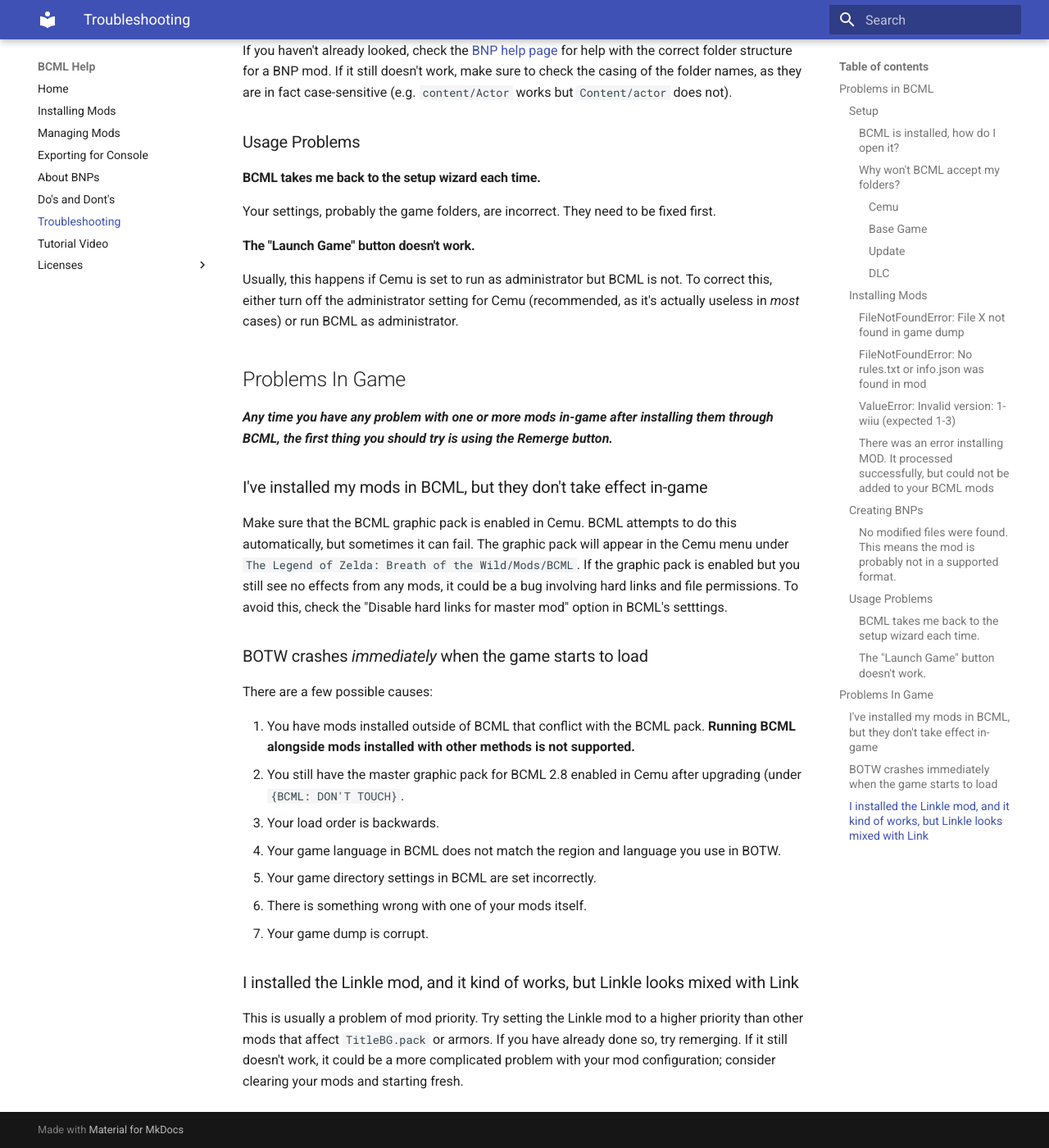
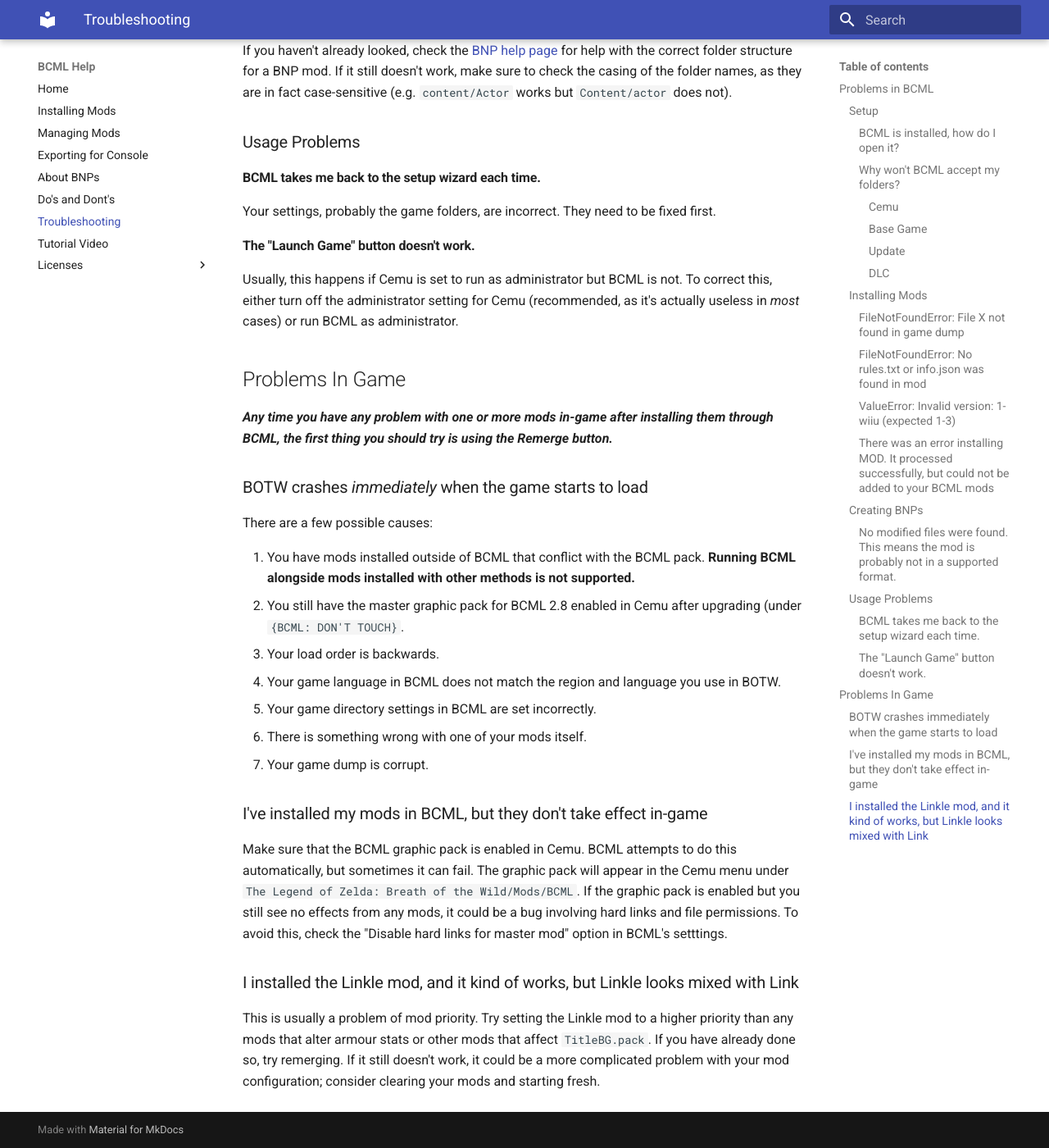
Before and after one commit to NiceneNerd/BCML, an MkDocs documentation site: the page built from docs/trouble.md, in a window 1280 px wide and 1400 px high, scrolled down 2371 px. Shown: the whole window at 82% size. Built offline with MkDocs 1.6.1 and Material for MkDocs 9.7.7, drawn with Linux system fonts in a browser that asks for light colours; some of the changed text lies outside the part shown.

Commit message:
Docs: Minor tweaks

```diff
--- a/docs/trouble.md
+++ b/docs/trouble.md
@@ -1,7 +1,7 @@
 # Troubleshooting
 
-***Any time you have any problem with one or more mods in-game after installing them
-through BCML, the first thing you should try is using the Remerge button.***
+**_Any time you have any problem with one or more mods in-game after installing them
+through BCML, the first thing you should try is using the Remerge button._**
 
 There are a lot of things that can go wrong trying to merge and manage mods for BOTW.
 Check here for some basic help for common problems.
@@ -32,7 +33,7 @@ some Cemu installations, this may be inside a folder named `BIN`.
 
 ##### Base Game
 
-*(Required)* Must be the root folder for the BOTW ROM, excluding the executable or meta.
+_(Required)_ Must be the root folder for the BOTW ROM, excluding the executable or meta.
 For Wii U/Cemu, this may be separate from Cemu's MLC storage, or, if it is, it will use
 the title ID that ends in `0`. You must pass BCML the `content` folder directly, e.g.
 `C:\Game Dumps\The Legend of Zelda Breath of the Wild [ALZE]\content`.
@@ -40,14 +41,15 @@ the title ID that ends in `0`. You must pass BCML the `content` folder directly,
 For Switch, this will be the `romfs` folder under the base game title ID, e.g.
 `C:\Game Dumps\BOTW\01007EF00011E000\romfs`.
 
-You can tell this folder is set correctly if it contains the file `Pack/Dungeon000.pack`.
+You can tell this folder is set correctly if it contains the file
+`Pack/Dungeon000.pack`.
 
 ##### Update
 
-*(Required: Wii U)* Must be the root content folder for BOTW's update files, version 1.5.0
-for Wii U or 1.6.0 for Switch. For Cemu users, this should ordinarily be inside Cemu's MLC
-storage. For Cemu/Wii U, the first half of the title ID will end in the letter E. Example:
- `C:\Cemu\mlc01\usr\title\0005000E\101C9400\content`
+_(Required: Wii U)_ Must be the root content folder for BOTW's update files, version
+1.5.0 for Wii U or 1.6.0 for Switch. For Cemu users, this should ordinarily be inside
+Cemu's MLC storage. For Cemu/Wii U, the first half of the title ID will end in the
+letter E. Example: `C:\Cemu\mlc01\usr\title\0005000E\101C9400\content`
 
 Switch users should not need an update folder, because dumping will ordinarily merge the
 base game and update files.
@@ -57,53 +59,54 @@ folder `Actor/Pack`.
 
 ##### DLC
 
-*(Optional)* Must be the folder containing the latest paid DLC files for BOTW. For Cemu
-users, this should ordinarily be inside Cemu's MLC storage. For Cemu/Wii U, the first half
-of the title ID will end in the letter C. Example (*make sure to include the `0010`*):
- `C:\Cemu\mlc01\usr\title\0005000E\101C9400\content\0010`
+_(Optional)_ Must be the folder containing the latest paid DLC files for BOTW. For Cemu
+users, this should ordinarily be inside Cemu's MLC storage. For Cemu/Wii U, the first
+half of the title ID will end in the letter C. Example (_make sure to include the
+`0010`_): `C:\Cemu\mlc01\usr\title\0005000E\101C9400\content\0010`
 
 For Switch, this will be the `romfs` folder under the supported DLC title ID, e.g.
- `C:\Game Dumps\BOTW\01007EF00011F001\romfs`
+`C:\Game Dumps\BOTW\01007EF00011F001\romfs`
 
- You can tell this folder is set correctly if it contains `Pack/AocMainField.pack`.
+You can tell this folder is set correctly if it contains `Pack/AocMainField.pack`.
 
 ### Installing Mods
 
 #### FileNotFoundError: File `X` not found in game dump
 
-In most cases, this indicates that, despite BCML's attempts to check your folder settings
-to begin with, somehow the game dump, update data, or DLC folder you provided to BCML are
-incorrect. See the [previous section](#why-wont-bcml-accept-my-folders) for help with
-folders. In rare cases it may relate to a mod that adds new files in a way or place that
-BCML does not anticipate.
+In most cases, this indicates that, despite BCML's attempts to check your folder
+settings to begin with, somehow the game dump, update data, or DLC folder you provided
+to BCML are incorrect. See the [previous section](#why-wont-bcml-accept-my-folders) for
+help with folders. In rare cases it may relate to a mod that adds new files in a way or
+place that BCML does not anticipate.
 
 #### FileNotFoundError: No `rules.txt` or `info.json` was found in mod
 
 This one is as it says. BCML didn't find a recongized meta file in the mod you picked.
-BCML only supports graphic pack mods and BNPs (Switch: BNPs only). Other formats will need
-to be converted first.
+BCML only supports graphic pack mods and BNPs (Switch: BNPs only). Other formats will
+need to be converted first.
 
 #### ValueError: Invalid version: 1-wiiu (expected 1-3)
 
-The mod you are trying to install contains a [BYML](https://zeldamods.org/wiki/BYML) file
-(usually `ActorInfo.product.sbyml` ) that has been corrupted by an outdated BYML tool. The
-only solution to this is to *contact the mod creator for help* or to repair the file
-manually.
+The mod you are trying to install contains a [BYML](https://zeldamods.org/wiki/BYML)
+file (usually `ActorInfo.product.sbyml` ) that has been corrupted by an outdated BYML
+tool. The only solution to this is to _contact the mod creator for help_ or to repair
+the file manually.
 
 #### There was an error installing MOD. It processed successfully, but could not be added to your BCML mods
 
-If the full text of the error includes anything about XML, you probably either (1) have an
-old version of Cemu or (2) have a corrupt Cemu settings file. Make sure you have at least
-Cemu 1.15, and if you still have issues, try deleting `settings.xml` from the Cemu folder.
+If the full text of the error includes anything about XML, you probably either (1) have
+an old version of Cemu or (2) have a corrupt Cemu settings file. Make sure you have at
+least Cemu 1.15, and if you still have issues, try deleting `settings.xml` from the Cemu
+folder.
 
 ### Creating BNPs
 
 #### No modified files were found. This means the mod is probably not in a supported format.
 
-If you haven't already looked, check the [BNP help page](bnp.md) for help with the correct
-folder structure for a BNP mod. If it still doesn't work, make sure to check the casing of
-the folder names, as they are in fact case-sensitive (e.g. `content/Actor` works but
-`Content/actor` does not).
+If you haven't already looked, check the [BNP help page](bnp.md) for help with the
+correct folder structure for a BNP mod. If it still doesn't work, make sure to check the
+casing of the folder names, as they are in fact case-sensitive (e.g. `content/Actor`
+works but `Content/actor` does not).
 
 ### Usage Problems
 
@@ -115,38 +118,40 @@ Your settings, probably the game folders, are incorrect. They need to be fixed f
 
 Usually, this happens if Cemu is set to run as administrator but BCML is not. To correct
 this, either turn off the administrator setting for Cemu (recommended, as it's actually
-useless in *most* cases) or run BCML as administrator.
+useless in _most_ cases) or run BCML as administrator.
 
 ## Problems In Game
 
-***Any time you have any problem with one or more mods in-game after installing them
-through BCML, the first thing you should try is using the Remerge button.***
+**_Any time you have any problem with one or more mods in-game after installing them
+through BCML, the first thing you should try is using the Remerge button._**
 
-### I've installed my mods in BCML, but they don't take effect in-game
-
-Make sure that the BCML graphic pack is enabled in Cemu. BCML attempts to do this
-automatically, but sometimes it can fail. The graphic pack will appear in the Cemu menu
-under `The Legend of Zelda: Breath of the Wild/Mods/BCML`. If the graphic pack is enabled
-but you still see no effects from any mods, it could be a bug involving hard links and
-file permissions. To avoid this, check the "Disable hard links for master mod" option in
-BCML's setttings.
-
-### BOTW crashes *immediately*  when the game starts to load
+### BOTW crashes _immediately_ when the game starts to load
 
 There are a few possible causes:
 
-1. You have mods installed outside of BCML that conflict with the BCML pack. **Running BCML
-   alongside mods installed with other methods is not supported.**
-2. You still have the master graphic pack for BCML 2.8 enabled in Cemu after upgrading (under `{BCML: DON'T TOUCH}`.
+1. You have mods installed outside of BCML that conflict with the BCML pack. **Running
+   BCML alongside mods installed with other methods is not supported.**
+2. You still have the master graphic pack for BCML 2.8 enabled in Cemu after upgrading
+   (under `{BCML: DON'T TOUCH}`.
 3. Your load order is backwards.
 4. Your game language in BCML does not match the region and language you use in BOTW.
 5. Your game directory settings in BCML are set incorrectly.
 6. There is something wrong with one of your mods itself.
 7. Your game dump is corrupt.
 
+### I've installed my mods in BCML, but they don't take effect in-game
+
+Make sure that the BCML graphic pack is enabled in Cemu. BCML attempts to do this
+automatically, but sometimes it can fail. The graphic pack will appear in the Cemu menu
+under `The Legend of Zelda: Breath of the Wild/Mods/BCML`. If the graphic pack is
+enabled but you still see no effects from any mods, it could be a bug involving hard
+links and file permissions. To avoid this, check the "Disable hard links for master mod"
+option in BCML's setttings.
+
 ### I installed the Linkle mod, and it kind of works, but Linkle looks mixed with Link
 
-This is usually a problem of mod priority. Try setting the Linkle mod to a higher priority
-than other mods that affect `TitleBG.pack` or armors. If you have already done so, try
-remerging. If it still doesn't work, it could be a more complicated problem with your mod
-configuration; consider clearing your mods and starting fresh.
+This is usually a problem of mod priority. Try setting the Linkle mod to a higher
+priority than any mods that alter armour stats or other mods that affect `TitleBG.pack`.
+If you have already done so, try remerging. If it still doesn't work, it could be a more
+complicated problem with your mod configuration; consider clearing your mods and
+starting fresh.
```
Also changed, not shown: other parts of docs/trouble.md (+8 -7 lines), docs/mods.md (+10 -10 lines).
